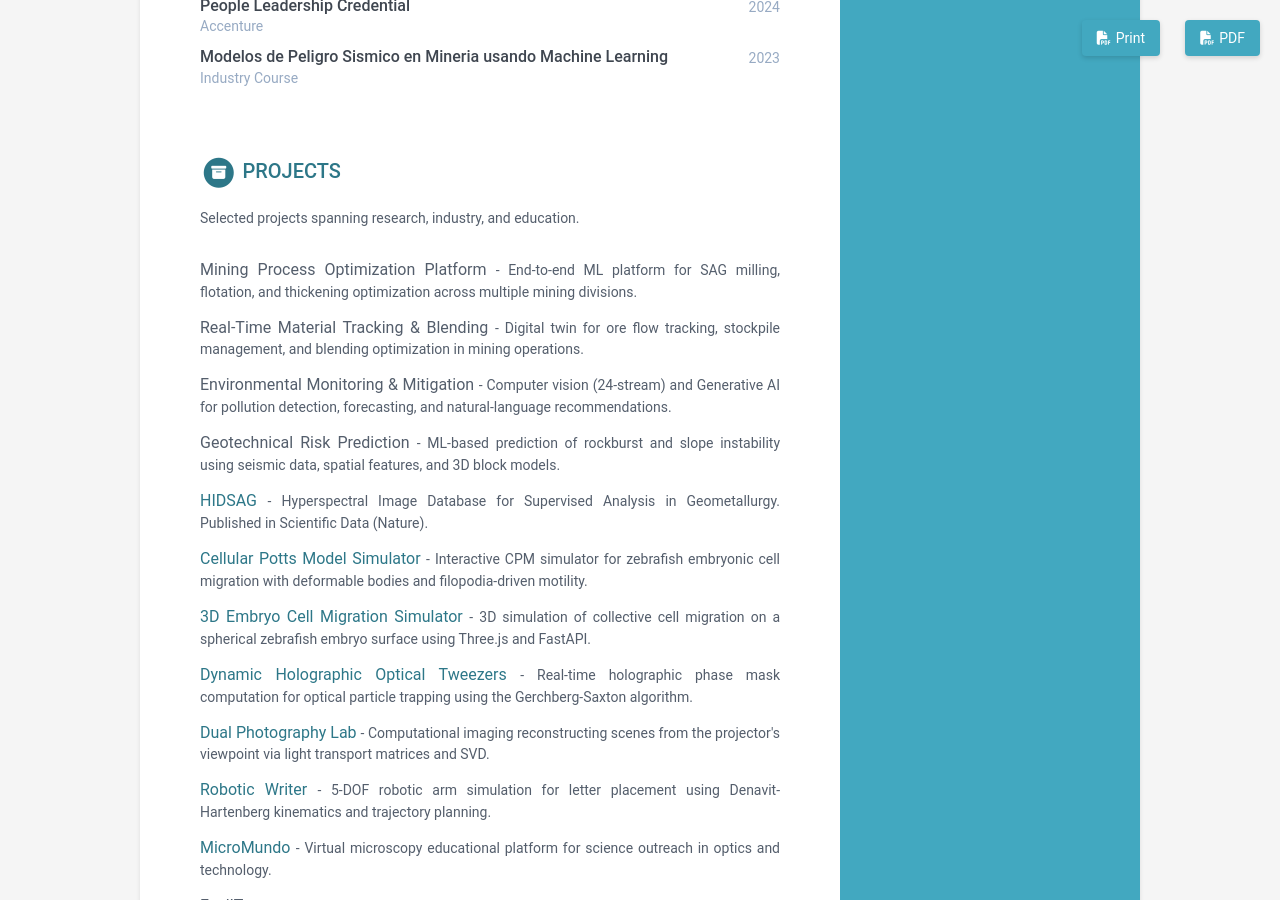
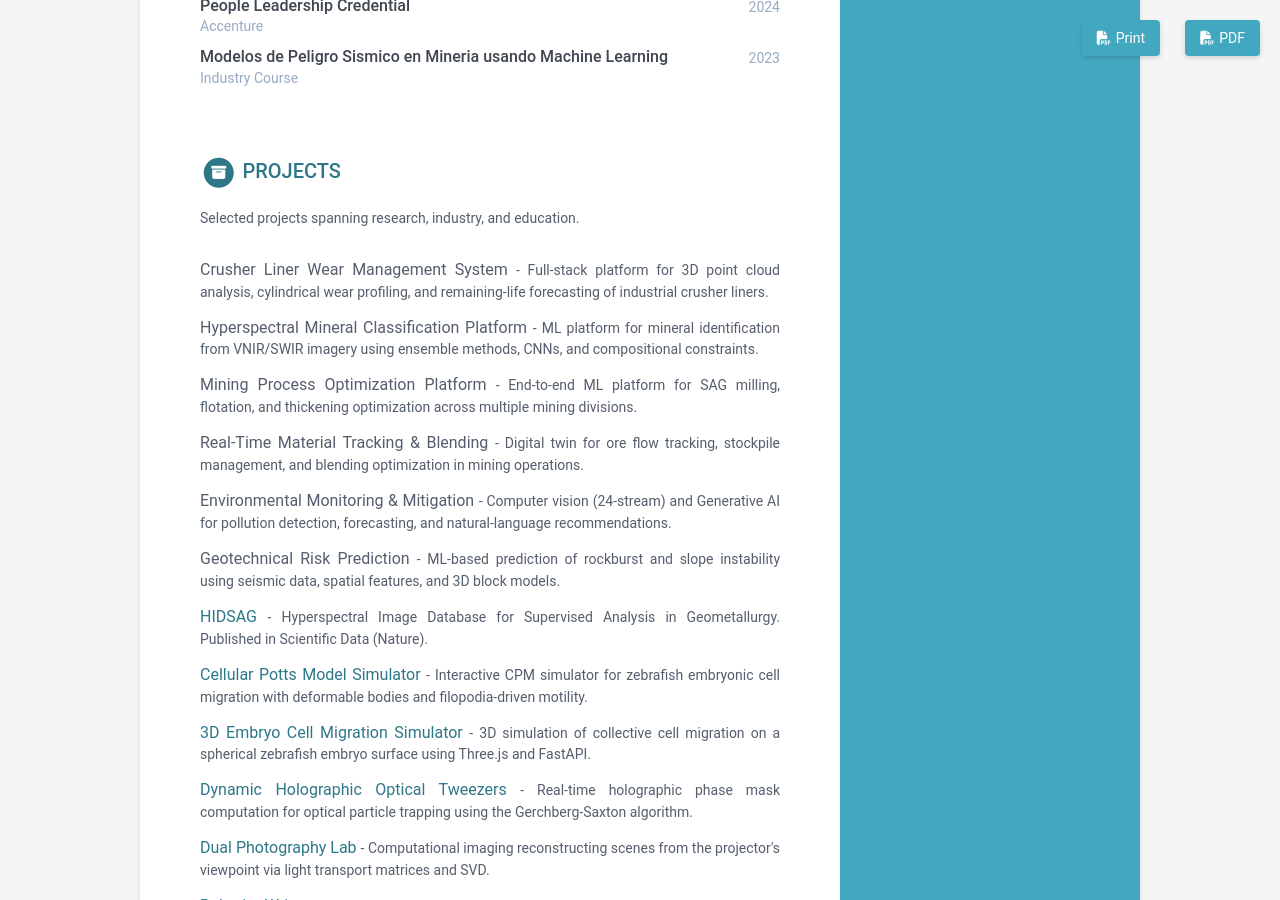
Before and after one commit to fsantibanezleal/online-cv, a Jekyll site: the page built from index.html, in a window 1280 px wide and 900 px high, scrolled down 1503 px. Built offline with Jekyll 4.4.1, drawn with Linux system fonts in a browser that asks for light colours; nearby versions of some CDN libraries; library files that are not in the unit come from our copies.

Commit message:
Feat: Modernization 005

```diff
--- a/_data/data.yml
+++ b/_data/data.yml
@@ -214,6 +214,14 @@ projects:
       Selected projects spanning research, industry, and education.
 
     assignments:
+      - title: Crusher Liner Wear Management System
+        link:
+        tagline: "Full-stack platform for 3D point cloud analysis, cylindrical wear profiling, and remaining-life forecasting of industrial crusher liners."
+
+      - title: Hyperspectral Mineral Classification Platform
+        link:
+        tagline: "ML platform for mineral identification from VNIR/SWIR imagery using ensemble methods, CNNs, and compositional constraints."
+
       - title: Mining Process Optimization Platform
         link:
         tagline: "End-to-end ML platform for SAG milling, flotation, and thickening optimization across multiple mining divisions."
```
